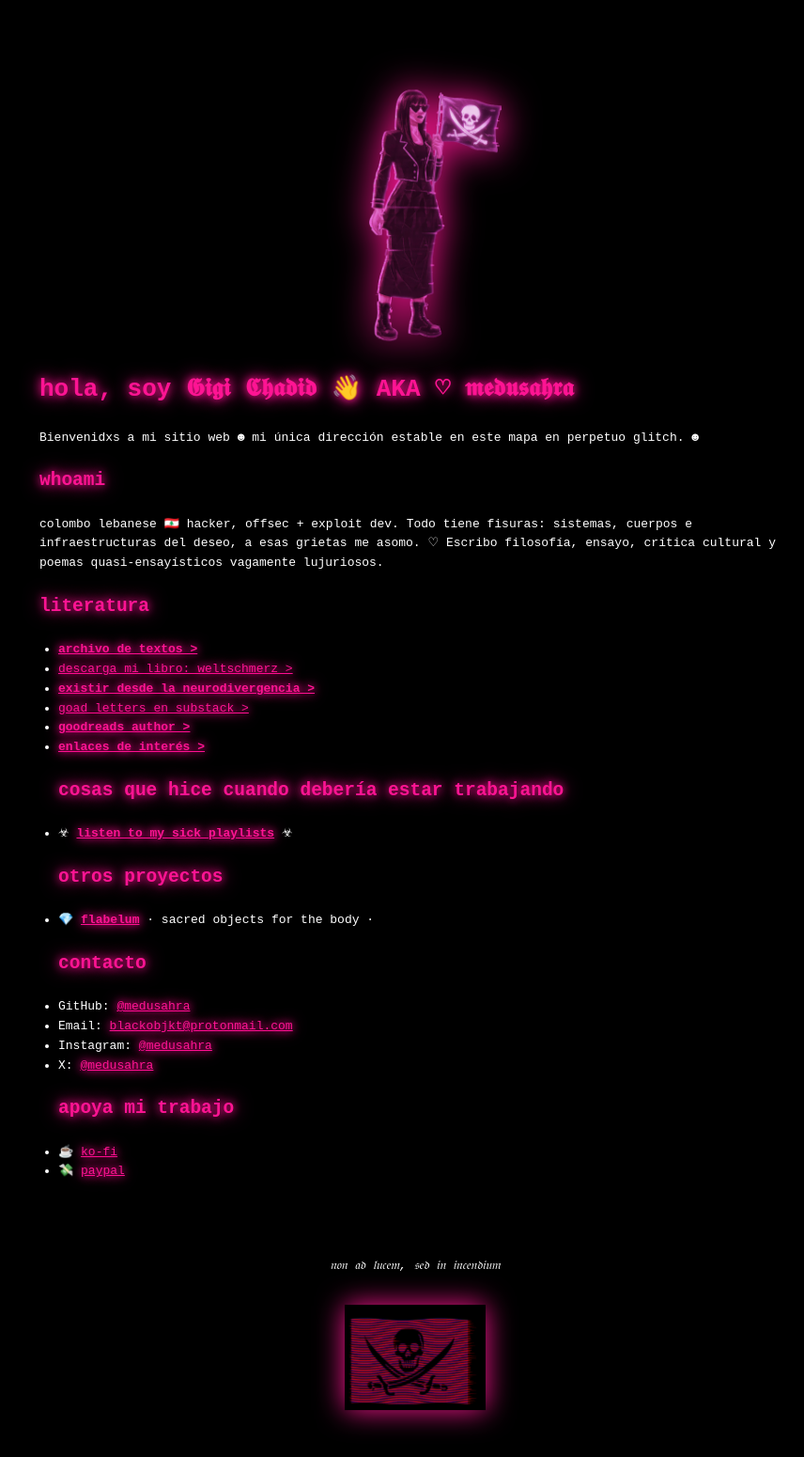
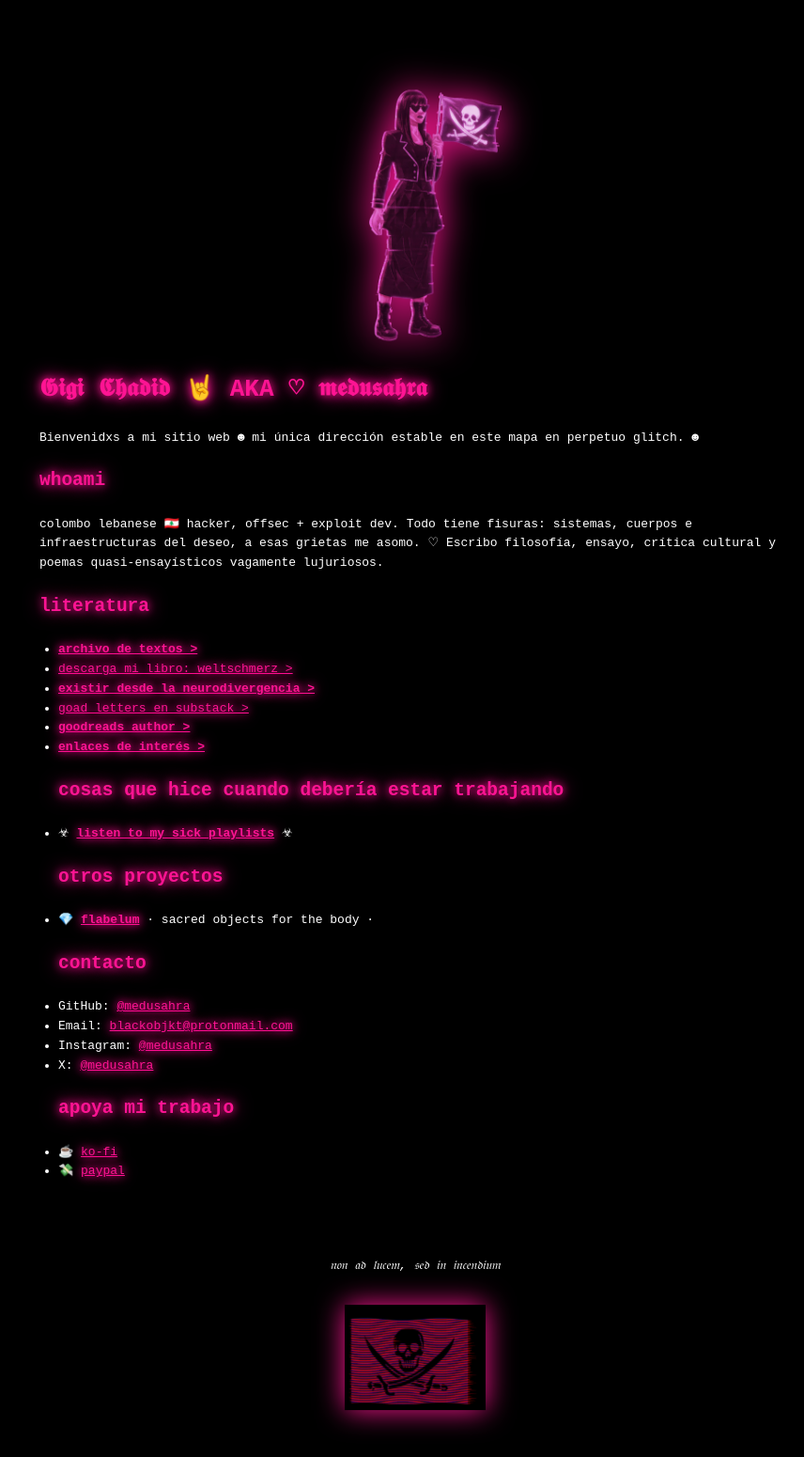
Before and after one commit to medusahra/medusahra.github.io, a Jekyll site: the page built from index.md, in a window 1280 px wide. Shown: the whole page at 94% size, without its empty margins (198-1054 px from the left). Built offline with Jekyll 4.4.1, drawn with Linux system fonts in a browser that asks for light colours.

Commit message:
Update index.md

```diff
--- a/index.md
+++ b/index.md
@@ -3,7 +3,7 @@ layout: home
 ---
 <img src="/assets/logo-small.png" alt="Logo" style="max-width: 200px; display: block; margin: 80px auto 20px; filter: drop-shadow(0 0 20px #ff1493);">
 
-# hola, soy 𝕲𝖎𝖌𝖎 𝕮𝖍𝖆𝖉𝖎𝖉 👋 AKA ♡ 𝖒𝖊𝖉𝖚𝖘𝖆𝖍𝖗𝖆
+# 𝕲𝖎𝖌𝖎 𝕮𝖍𝖆𝖉𝖎𝖉 🤘 AKA ♡ 𝖒𝖊𝖉𝖚𝖘𝖆𝖍𝖗𝖆
 
 Bienvenidxs a mi sitio web
 ☻ mi única dirección estable en este mapa en perpetuo glitch. ☻
```
